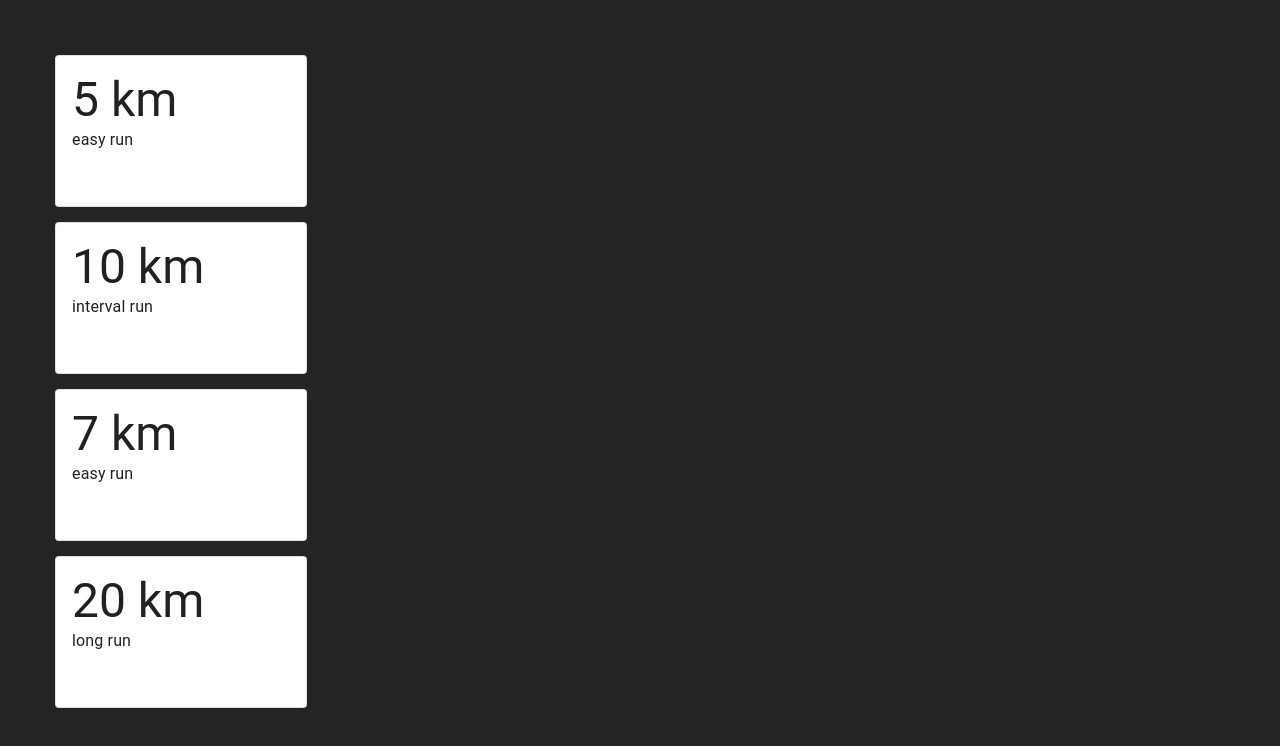
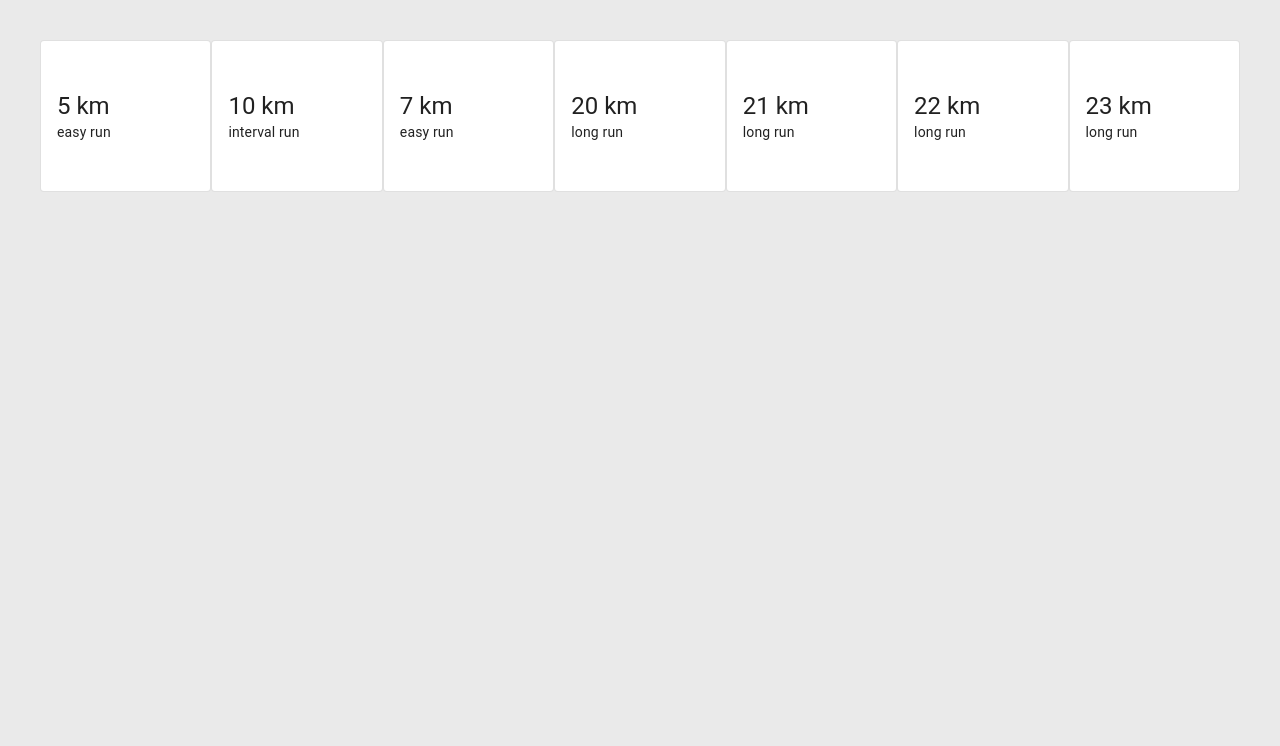
Before and after one commit to wkeebs/we-run, a React (Vite) app: page / in a window 1280 px wide. Shown: the top 746 px of the page. Built offline with nearby package versions, Linux system fonts and the light colour scheme.

Commit message:
Add interactive hover on cards, refactor to Weeks

```diff
--- a/src/App.jsx
+++ b/src/App.jsx
@@ -1,19 +1,21 @@
 import "./App.css";
-import ActivityCard from "./components/ActivityCard";
-
-const TYPE_EASY = "easy"
-const TYPE_LONG = "long"
-const TYPE_INTERVALS = "interval"
+import ActivityCalendar from "./components/ActivityCalendar";
+import { TYPE_EASY, TYPE_INTERVALS, TYPE_LONG } from "./data";
 
 const testData = [
-  {details: {length: 5, type: TYPE_EASY}},
-  {details: {length: 10, type: TYPE_INTERVALS}},
-  {details: {length: 7, type: TYPE_EASY}},
-  {details: {length: 20, type: TYPE_LONG}},
+  {details: {distance: 5, type: TYPE_EASY}},
+  {details: {distance: 10, type: TYPE_INTERVALS}},
+  {details: {distance: 7, type: TYPE_EASY}},
+  {details: {distance: 20, type: TYPE_LONG}},
+  {details: {distance: 21, type: TYPE_LONG}},
+  {details: {distance: 22, type: TYPE_LONG}},
+  {details: {distance: 23, type: TYPE_LONG}},
+  {details: {distance: 24, type: TYPE_LONG}},
+  {details: {distance: 25, type: TYPE_LONG}},
 ]
 
 function App() {
-  return <>{testData.map((entry) => <ActivityCard details={entry.details} />)}</>;
+  return <><ActivityCalendar data={testData}></ActivityCalendar></>;
 }
 
 export default App;
--- /dev/null
+++ b/src/components/ActivityCalendar.jsx
@@ -0,0 +1,8 @@
+import React from "react";
+import ActivityWeek from "./ActivityWeek";
+
+const ActivityCalendar = ({data}) => {
+  return <ActivityWeek data={data}></ActivityWeek>;
+};
+
+export default ActivityCalendar;
--- a/src/components/ActivityCard.jsx
+++ b/src/components/ActivityCard.jsx
@@ -1,12 +1,20 @@
-import { Card, CardContent, Typography } from "@mui/material";
+import {
+  Card,
+  CardActionArea,
+  CardContent,
+  CardHeader,
+  Typography,
+} from "@mui/material";
 
-const ActivityCard = ({ details: { length, type } }) => {
+const ActivityCard = ({ details: { distance, type } }) => {
   return (
-    <Card variant="outlined" sx={{width: "250px", height: "150px", m: "15px"}}>
-      <CardContent sx={{textAlign: "start"}}>
-        <Typography variant="h3">{length} km</Typography>
-        <Typography variant="body1">{type} run</Typography>
-      </CardContent>
+    <Card variant="outlined" sx={{ width: "250px", height: "150px" }}>
+      <CardActionArea sx={{width: "100%", height: "100%"}}>
+        <CardContent sx={{ textAlign: "start" }}>
+          <Typography variant="h5">{distance} km</Typography>
+          <Typography variant="body2">{type} run</Typography>
+        </CardContent>
+      </CardActionArea>
     </Card>
   );
 };
--- /dev/null
+++ b/src/components/ActivityWeek.jsx
@@ -0,0 +1,18 @@
+import React from "react";
+import ActivityCard from "./ActivityCard";
+import { Stack } from "@mui/material";
+import { useState } from "react";
+
+const ActivityWeek = ({ data, startDate }) => {
+  const [activities, setActivities] = useState(data.slice(0, 7));
+
+  return (
+    <Stack direction="row">
+      {activities.map((entry, idx) => {
+        return <ActivityCard key={idx} details={entry.details}></ActivityCard>;
+      })}
+    </Stack>
+  );
+};
+
+export default ActivityWeek;
--- /dev/null
+++ b/src/data/index.jsx
@@ -0,0 +1,5 @@
+const TYPE_EASY = "easy";
+const TYPE_LONG = "long";
+const TYPE_INTERVALS = "interval";
+
+export { TYPE_EASY, TYPE_INTERVALS, TYPE_LONG };
--- a/src/index.css
+++ b/src/index.css
@@ -5,7 +5,7 @@
 
   color-scheme: light dark;
   color: rgba(255, 255, 255, 0.87);
-  background-color: #242424;
+  background-color: #eaeaea;
 
   font-synthesis: none;
   text-rendering: optimizeLegibility;
```
